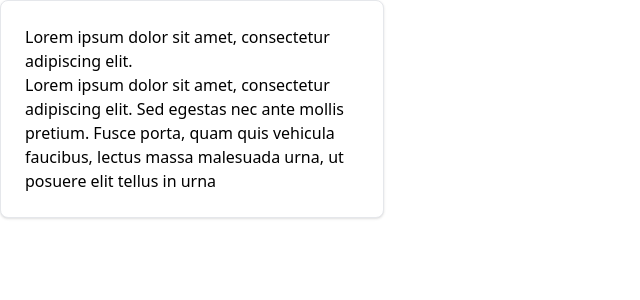
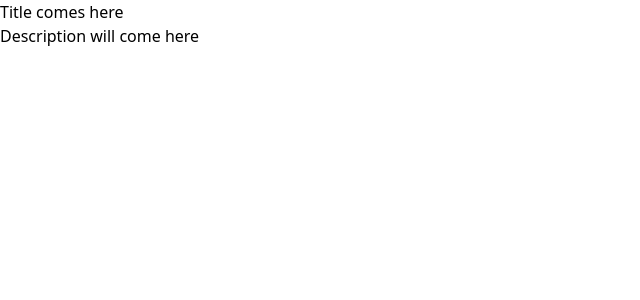
Before and after one commit to desicoder2021/react-tailwind, a React (Vite) app: page / in a window 1280 px wide. Shown: the top 300 px of the page, without its empty margins (0-640 px from the left). Built offline with nearby package versions, Linux system fonts and the light colour scheme.

Commit message:
Update App.jsx

```diff
--- a/src/App.jsx
+++ b/src/App.jsx
@@ -4,10 +4,10 @@ function App() {
 	return (
 		<>
 
-<a href="#" className="block max-w-sm p-6 bg-white border border-gray-200 rounded-lg shadow hover:bg-gray-100 dark:bg-gray-800 dark:border-gray-700 dark:hover:bg-gray-700">
+<a href="#" className="">
 
-<h5 className="">Lorem ipsum dolor sit amet, consectetur adipiscing elit.</h5>
-<p className="">Lorem ipsum dolor sit amet, consectetur adipiscing elit. Sed egestas nec ante mollis pretium. Fusce porta, quam quis vehicula faucibus, lectus massa malesuada urna, ut posuere elit tellus in urna</p>
+<h5 className="">Title comes here</h5>
+<p className="">Description will come here</p>
 </a>
 
 		</>
```
